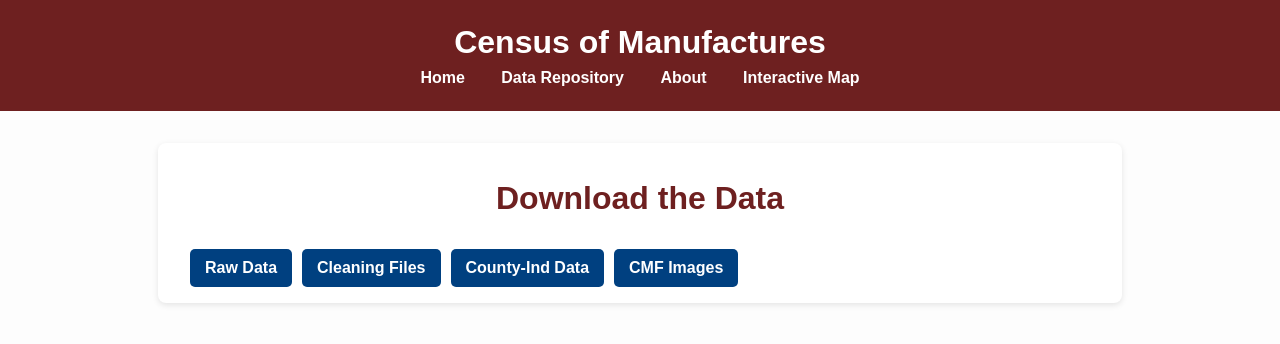
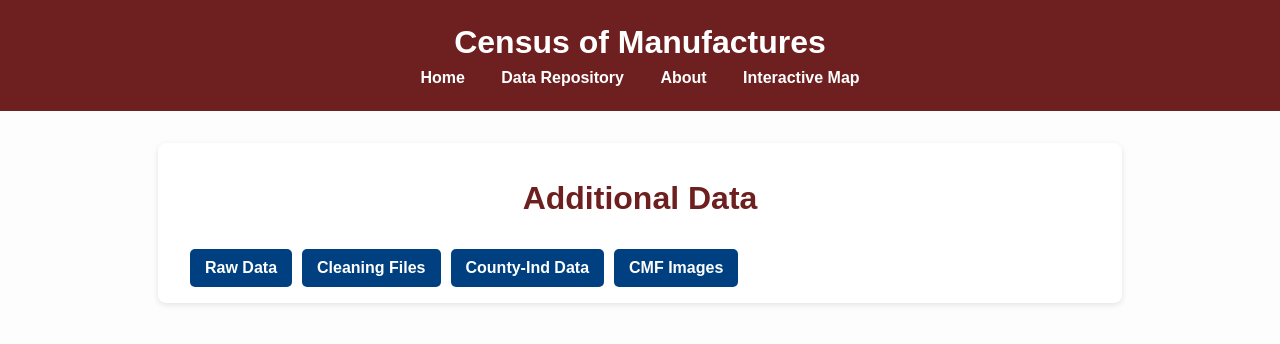
Before and after one commit to allen-otterstrom/CMF_data, a Jekyll site: the page built from additional_data.md, in a window 1280 px wide. Shown: the top 344 px of the page. Built offline with Jekyll 4.4.1, drawn with Linux system fonts in a browser that asks for light colours.

Commit message:
Update additional_data.md

```diff
--- a/additional_data.md
+++ b/additional_data.md
@@ -1,9 +1,9 @@
 ---
 layout: default
-title: Get the Data
+title: Additional Data
 ---
 
-# Download the Data
+# Additional Data
 
 <div class="button-grid">
   <a class="button" href="/CMF_data/raw_data.zip" download>Raw Data</a>
```
